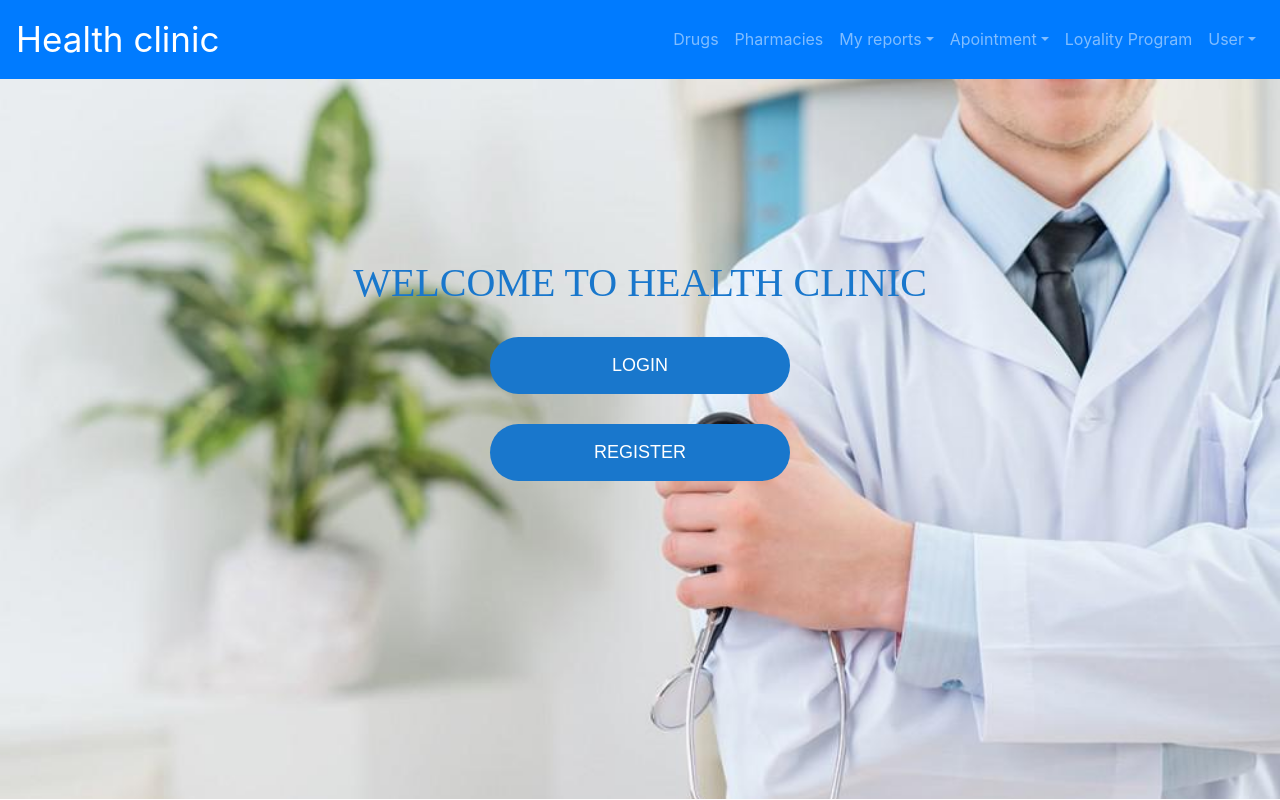
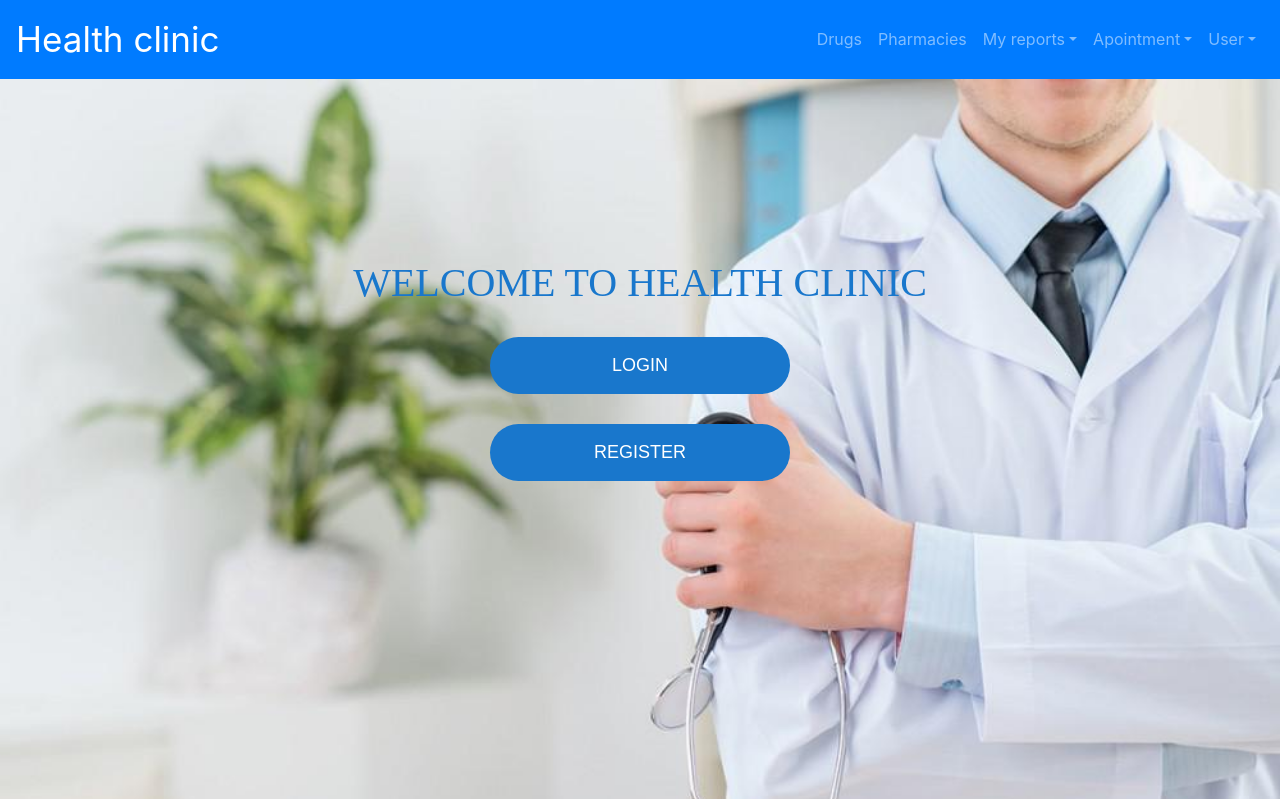
Before and after one commit to nemanjadragutinovic/ISA-projekat, a React (Create React App) app in the folder ISA-front/: page / in a window 1280 px wide. Built offline with nearby package versions, Linux system fonts and the light colour scheme.

Commit message:
visability fix

```diff
--- a/ISA-front/src/Components/Header.js
+++ b/ISA-front/src/Components/Header.js
@@ -103,7 +103,7 @@ class Header extends React.Component{
                 </ReactBootStrap.NavDropdown>
 
                 <Link to="/loyalityProgram">
-                <ReactBootStrap.Nav.Link href="#deets">Loyality Program</ReactBootStrap.Nav.Link>
+                <ReactBootStrap.Nav.Link href="#deets" hidden={!this.hasRole("ROLE_SYSADMIN")} >Loyality Program</ReactBootStrap.Nav.Link>
                 </Link>
 
 
```
